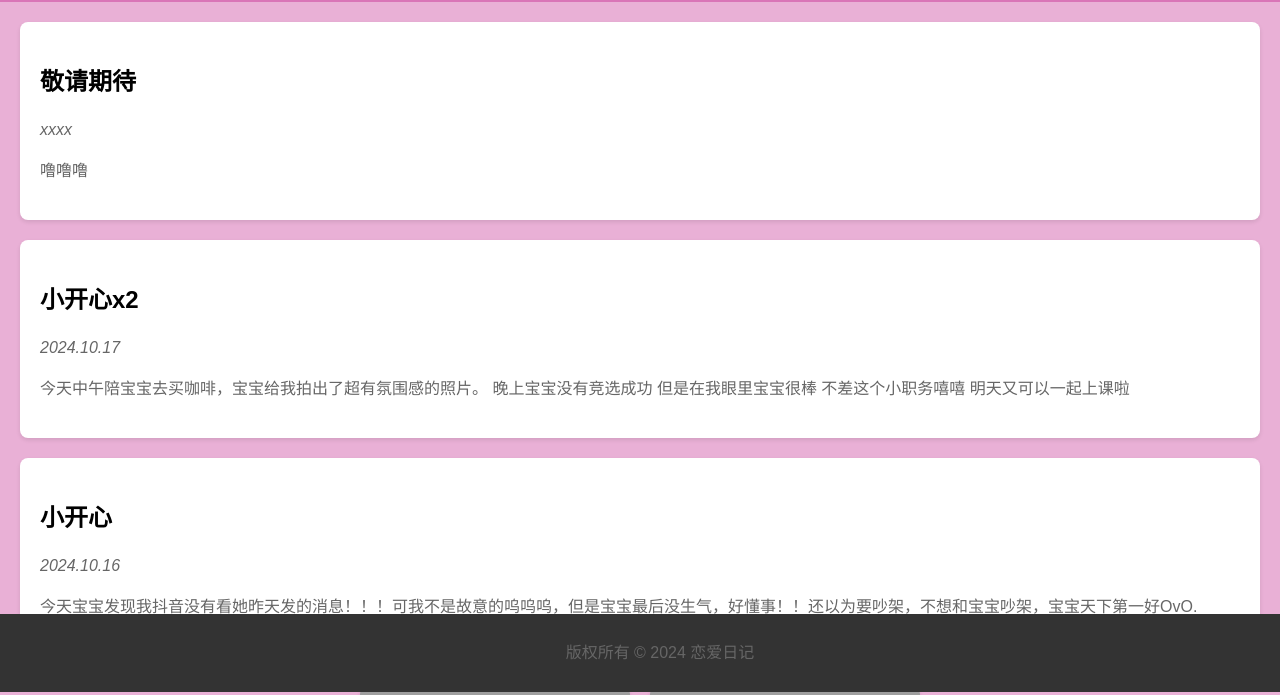
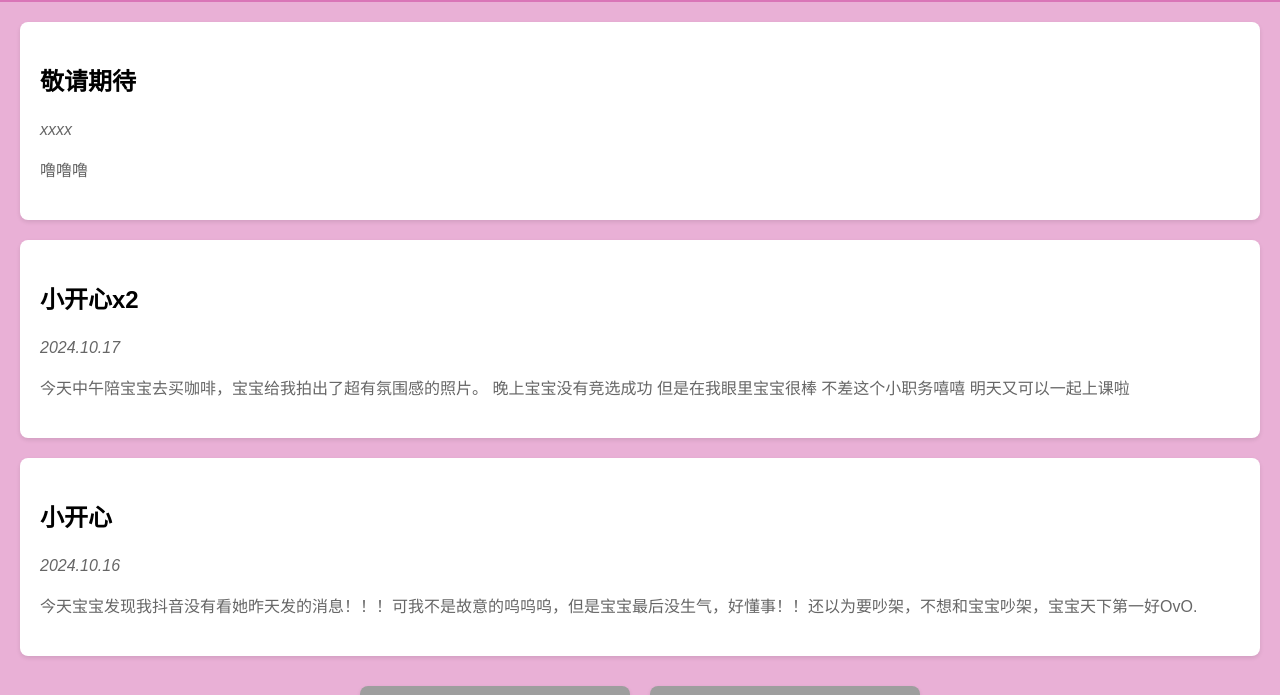
Before and after one commit to Felixovo06/Company-me-W, a plain HTML site: page index.html in a window 1280 px wide. Shown: the part 108-803 px from the top of the page. Drawn offline with Linux system fonts and the light colour scheme; grey boxes are pictures that could not be loaded.

Commit message:
Update index.html

```diff
--- a/index.html
+++ b/index.html
@@ -64,16 +64,7 @@
             transform: translateY(-5px);
             box-shadow: 0 5px 15px rgba(0,0,0,0.2);
         }
-        footer {
-            text-align: center;
-            padding: 10px 20px;
-            background-color: #333;
-            color: white;
-            position: fixed;
-            left: 0;
-            bottom: 0;
-            width: 100%;
-        }
+
     </style>
 </head>
 <body>
@@ -104,9 +95,5 @@
         <!-- 在此处添加更多照片 -->
         <img src="https://picture.gptkong.com/20241017/2244df413c56e948a89759aaf3acf9a651.jpg" alt="照片2">
     </div>
-
-    <footer>
-        <p>版权所有 &copy; 2024 恋爱日记</p>
-    </footer>
 </body>
 </html>
```
